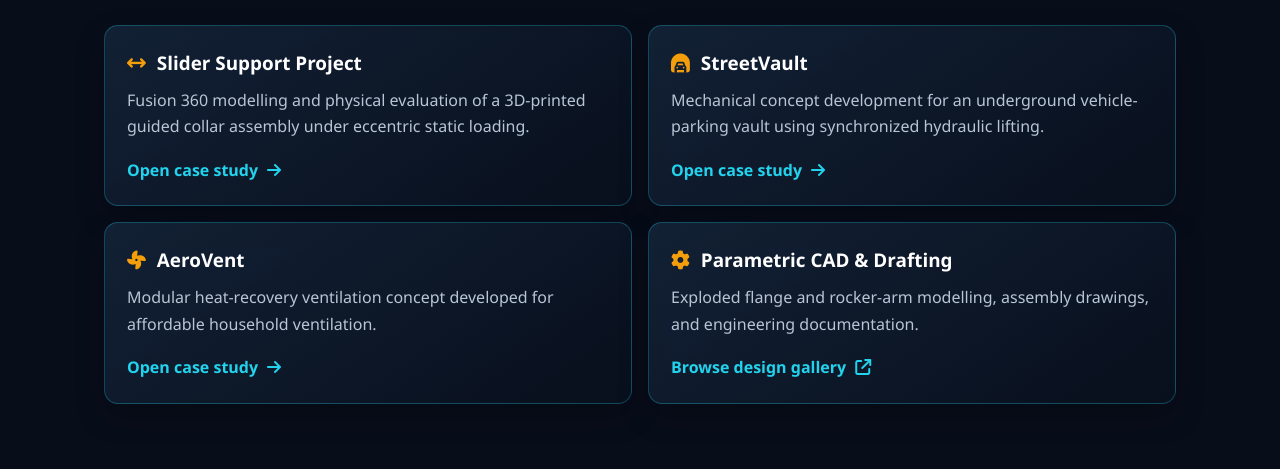
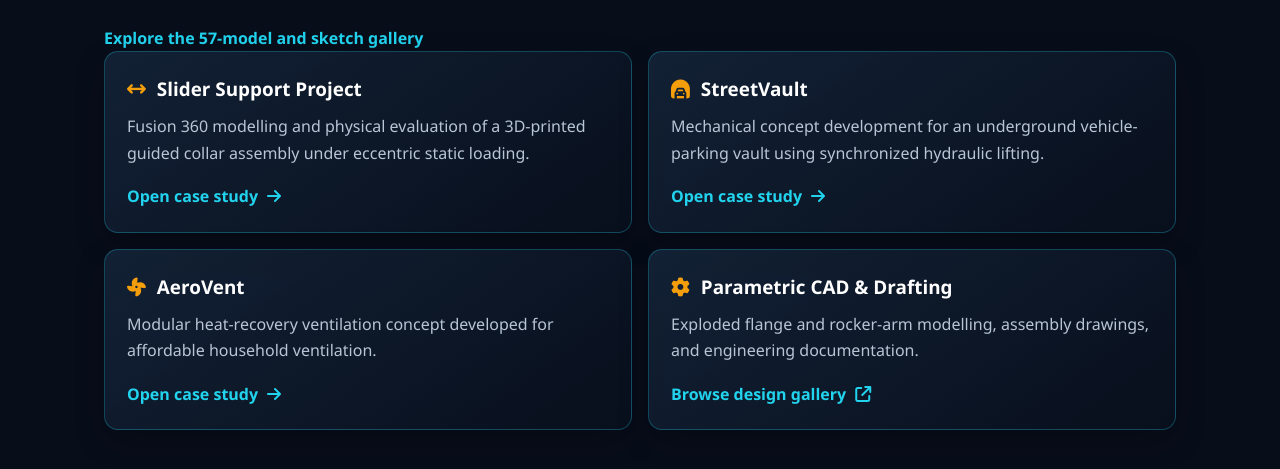
Before and after one commit to bokhtearuddinbadhon/bokhtearuddinbadhon.github.io, a plain HTML site: page cad-design.html in a window 1280 px wide. Shown: the part 268-737 px from the top of the page. Drawn offline with Linux system fonts and the light colour scheme.

Commit message:
Connect the CAD and Design page to the Fusion 360 gallery

```diff
--- a/cad-design.html
+++ b/cad-design.html
@@ -33,6 +33,7 @@
         <div class="cad-kicker">Autodesk Fusion 360 / CAD &amp; Design</div>
         <h1>CAD &amp; Mechanical Design</h1>
         <p class="cad-lead">Mechanical design case studies and a gallery of my Fusion 360 models, sketches and technical drawings.</p>
+        <p><a class="cad-link" href="fusion-cad-gallery.html">Explore the 57-model and sketch gallery</a></p>
         <section class="cad-grid" aria-label="CAD and design case studies">
             <article class="cad-card">
                 <h2><i class="fa-solid fa-arrows-left-right" aria-hidden="true"></i> Slider Support Project</h2>
```
